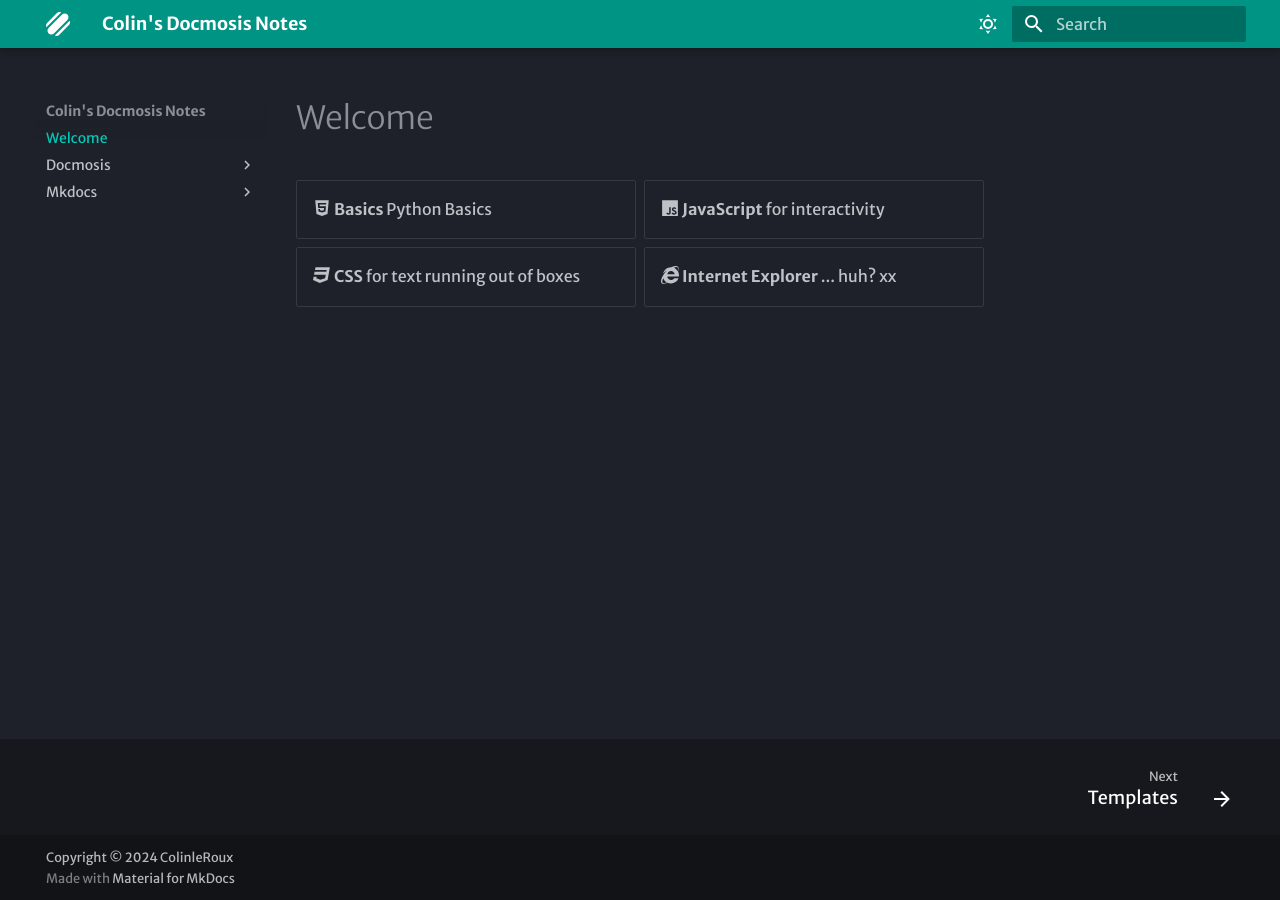
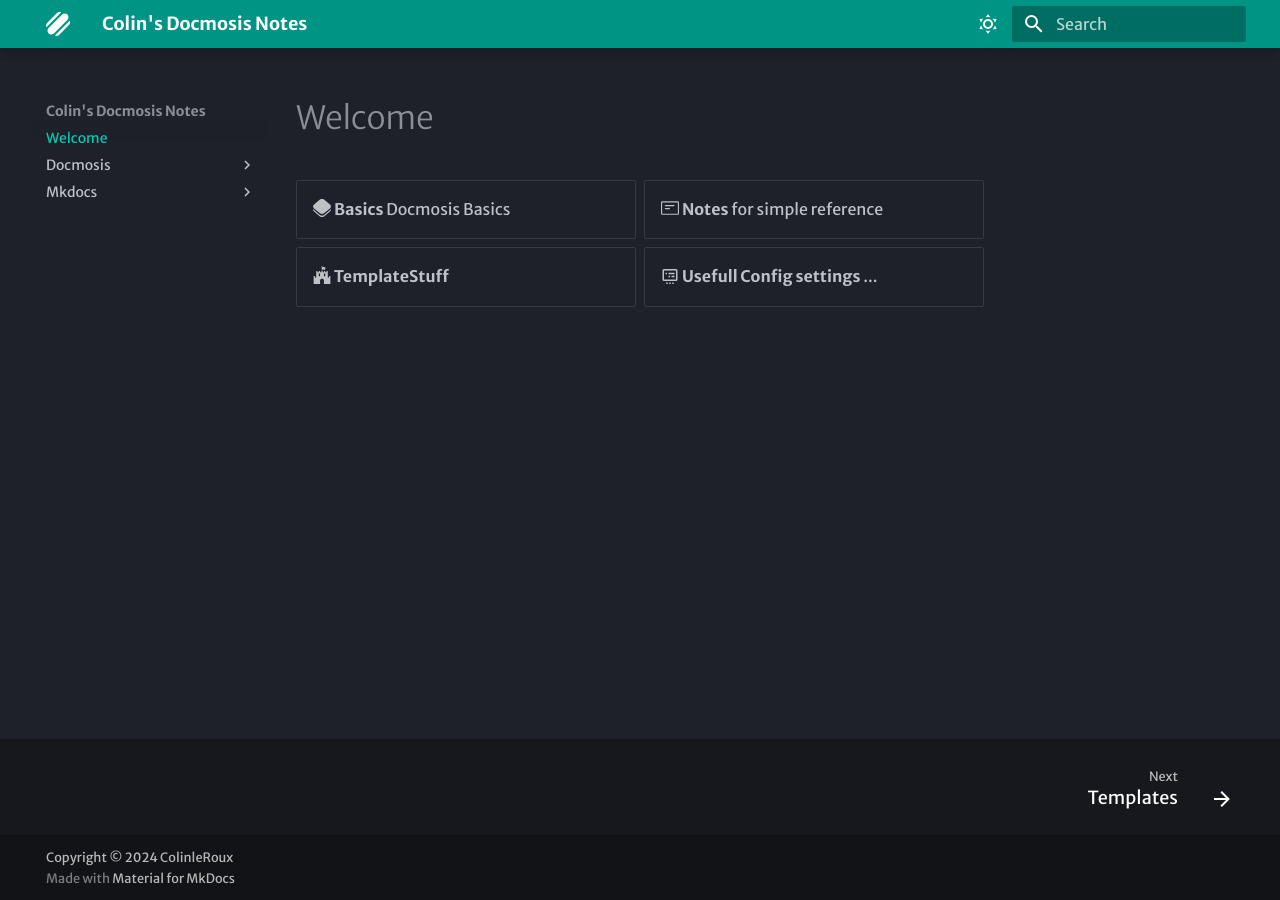
Before and after one commit to colinleroux/DocmosisDocumentation, an MkDocs documentation site: the page built from docs/index.md, in a window 1280 px wide. Built offline with MkDocs 1.6.1 and Material for MkDocs 9.7.7, drawn with Linux system fonts in a browser that asks for light colours; some web fonts are replaced.

Commit message:
added indes stuff

```diff
--- a/docs/index.md
+++ b/docs/index.md
@@ -2,9 +2,9 @@
 
 <div class="grid cards" markdown>
 
-- :fontawesome-brands-html5: __Basics__ Python Basics
-- :fontawesome-brands-js: __JavaScript__ for interactivity
-- :fontawesome-brands-css3: __CSS__ for text running out of boxes
-- :fontawesome-brands-internet-explorer: __Internet Explorer__ ... huh?
-xx
+- :simple-openlayers: __Basics__ Docmosis Basics
+- :octicons-note-24: __Notes__ for simple reference
+- :fontawesome-brands-fort-awesome: __TemplateStuff__
+- :material-card-bulleted-settings-outline: __Usefull Config settings__ ...
+
 </div>
```
